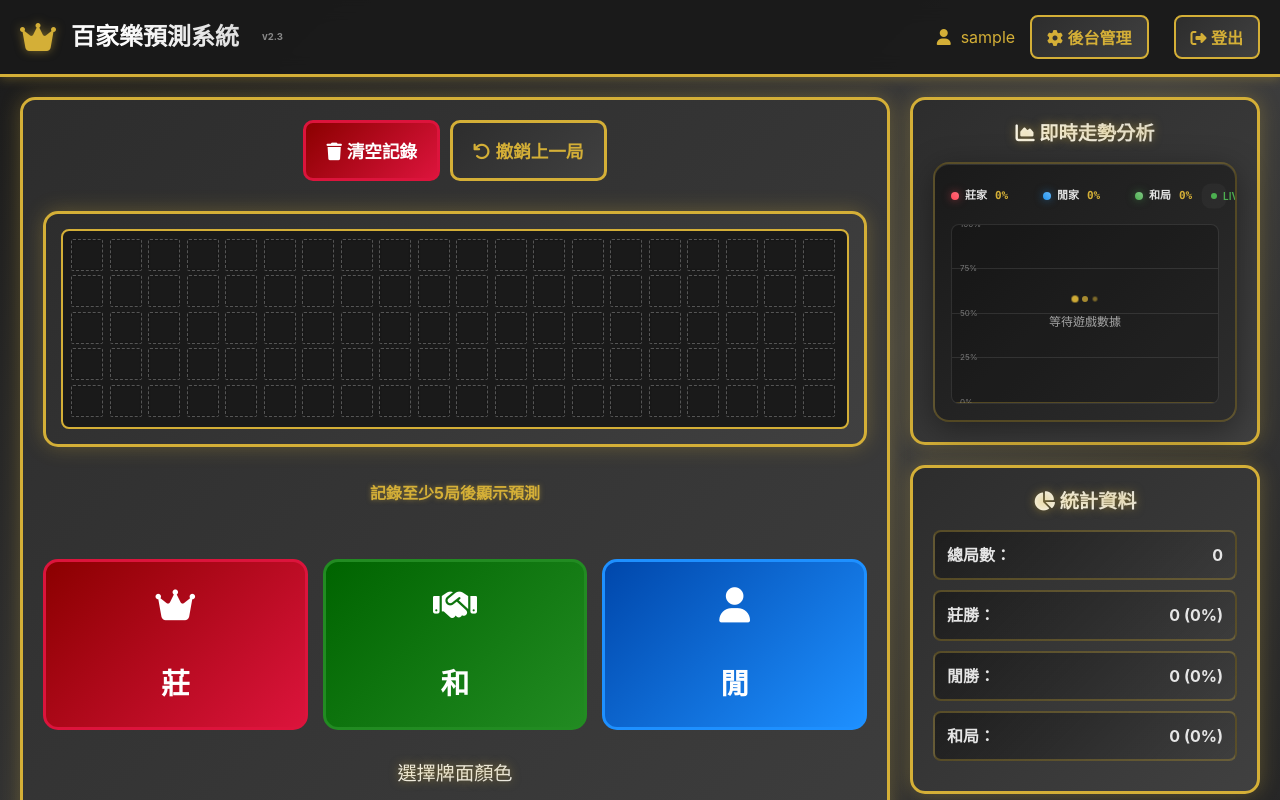
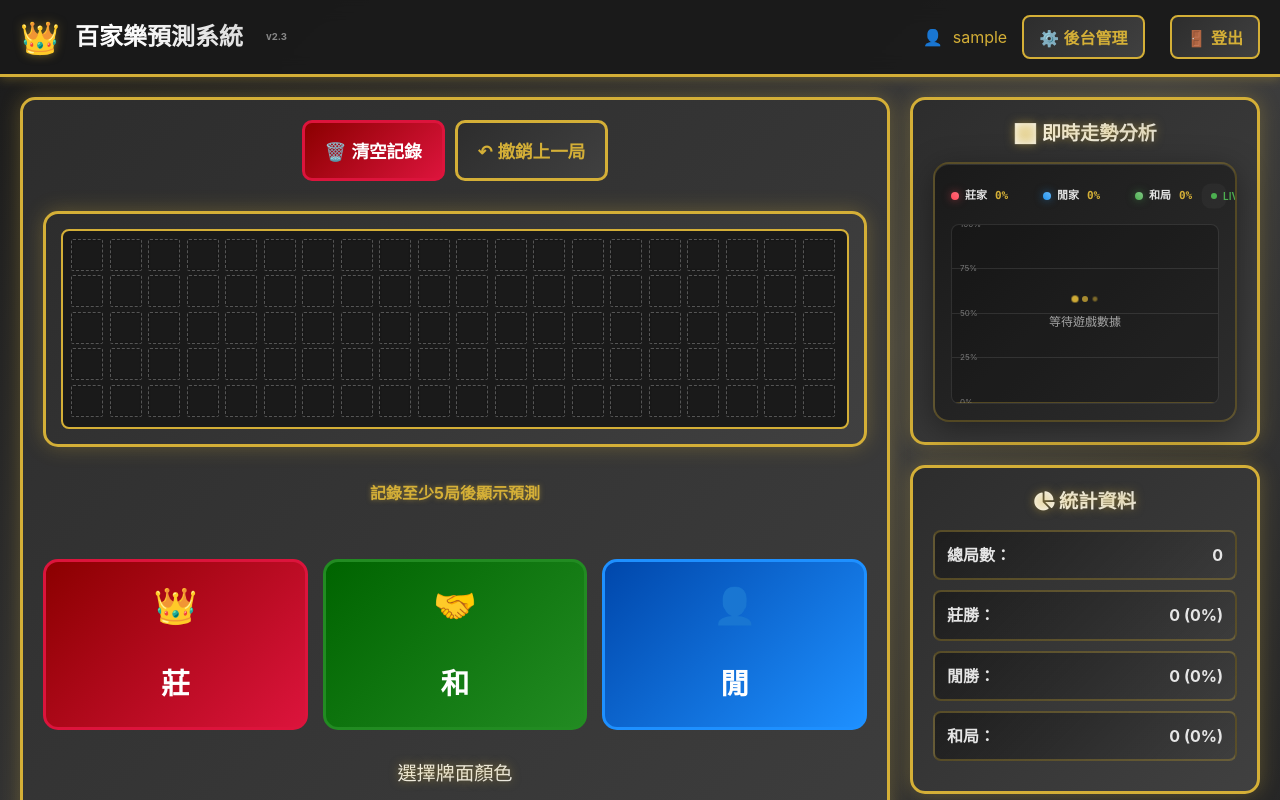
Before and after one commit to loveleo520663-ops/baccarat-prediction, a website: page views/game.html in a window 1280 px wide. Shown: the top 800 px of the page. Drawn offline with Linux system fonts and the light colour scheme; sample sign-in values are in the browser's storage; a web font is replaced by a local one.

Commit message:
完全修復Font Awesome圖標：降級到穩定的5.15.4版本，添加Unicode備用符號，統一所有頁面版本

```diff
--- a/views/game.html
+++ b/views/game.html
@@ -13,25 +13,32 @@
     <meta name="apple-mobile-web-app-status-bar-style" content="black-translucent">
     <!-- 版本標記：v2.4 - 手機版格子優化 2024-11-07 -->
     <title>百家樂預測系統 v2.4 - 遊戲大廳</title>
-    <link href="https://cdnjs.cloudflare.com/ajax/libs/font-awesome/6.5.1/css/all.min.css" rel="stylesheet">
+    <link rel="stylesheet" href="https://cdnjs.cloudflare.com/ajax/libs/font-awesome/5.15.4/css/all.min.css" integrity="sha512-1ycn6IcaQQ40/MKBW2W4Rhis/DbILU74C1vSrLJxCq57o941Ym01SwNsOMqvEBFlcgUa6xLiPY/NS5R+E6ztJQ==" crossorigin="anonymous" referrerpolicy="no-referrer">
+
+    <!-- 備用圖標字體 -->
     <style>
-        /* Font Awesome 圖標確保顯示 */
-        .fas, .fa-solid {
-            font-family: "Font Awesome 6 Free" !important;
+        @import url('https://fonts.googleapis.com/css2?family=Noto+Emoji:wght@400&display=swap');
+
+        /* 確保 Font Awesome 圖標正確加載 */
+        .fas, .fa {
+            font-family: "Font Awesome 5 Free", "Font Awesome 5 Pro", "Noto Emoji", sans-serif !important;
             font-weight: 900 !important;
             font-style: normal !important;
-            font-variant: normal !important;
-            text-transform: none !important;
-            line-height: 1 !important;
-            -webkit-font-smoothing: antialiased !important;
-            -moz-osx-font-smoothing: grayscale !important;
-        }
-
-        /* 確保圖標正確顯示 */
-        i[class^="fa-"], i[class*=" fa-"] {
-            display: inline-block !important;
-            font-style: normal !important;
-        }
+        }
+
+        /* 如果 Font Awesome 載入失敗，使用 Unicode 符號作為備用 */
+        .fa-crown::before { content: "👑"; }
+        .fa-user::before { content: "👤"; }
+        .fa-handshake::before { content: "🤝"; }
+        .fa-sign-out-alt::before,
+        .fa-right-from-bracket::before { content: "🚪"; }
+        .fa-cog::before { content: "⚙️"; }
+        .fa-trash::before { content: "🗑️"; }
+        .fa-undo::before { content: "↶"; }
+        .fa-history::before { content: "📊"; }
+        .fa-chart-area::before { content: "📈"; }
+    </style>
+    <style>
 
         * {
             margin: 0;
@@ -1285,7 +1292,7 @@
                 <i class="fas fa-cog"></i> 後台管理
             </button>
             <button id="logoutBtn" class="logout-btn">
-                <i class="fas fa-right-from-bracket"></i> 登出
+                <i class="fas fa-sign-out-alt"></i> 登出
             </button>
         </div>
     </nav>
```
Also changed, not shown: views/admin.html (+1 -1 lines), views/dashboard.html (+1 -1 lines), views/home.html (+1 -1 lines), views/login.html (+1 -1 lines), views/prediction.html (+1 -1 lines).
